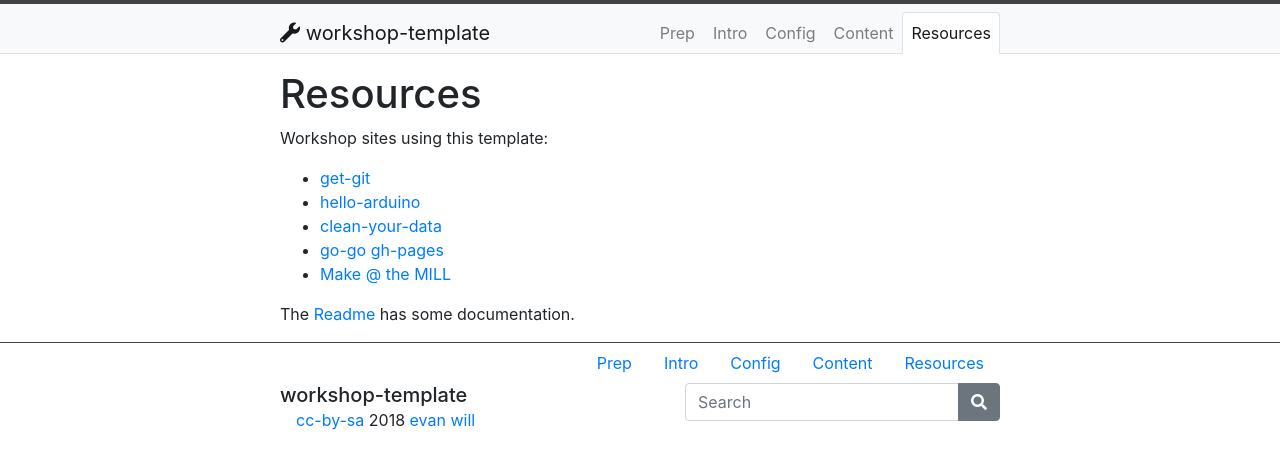
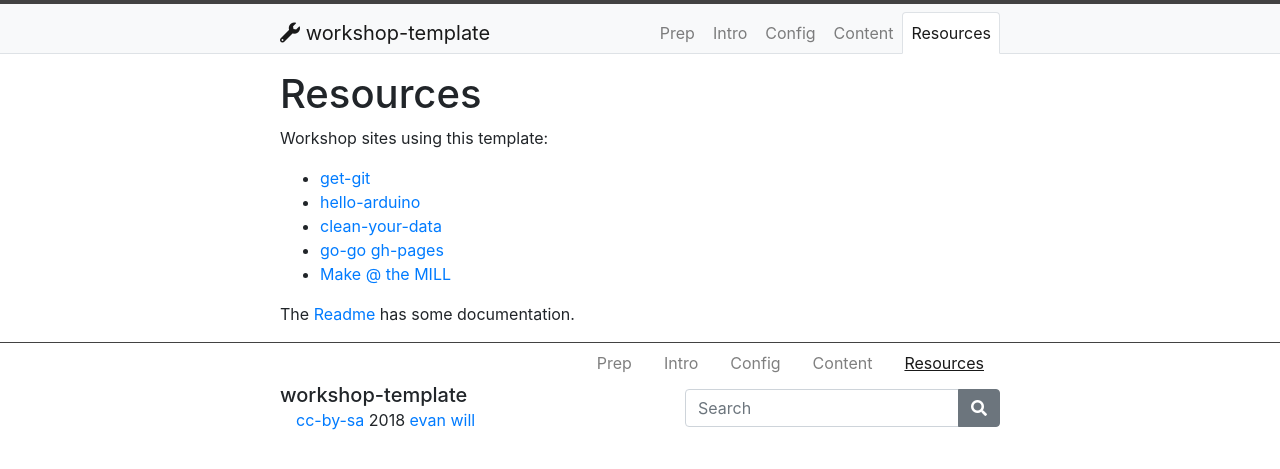
Before and after one commit to evanwill/workshop-template-b, a Jekyll site: the page built from _sections/4-resources.md, in a window 1280 px wide. Shown: the top 469 px of the page. Built offline with Jekyll 4.4.1, drawn with Linux system fonts in a browser that asks for light colours.

Commit message:
style footer

```diff
--- a/_includes/footer.html
+++ b/_includes/footer.html
@@ -7,7 +7,7 @@
         {% endif %}{% endfor %}
       </ul>
     </nav>
-    <div class="row pb-3">
+    <div class="row align-items-center pb-3">
         <div class="col-md">
           <a class="h5" href="{{ '/' | absolute_url }}">{{ site.title }}</a>
           <br>
--- a/_sass/_custom.scss
+++ b/_sass/_custom.scss
@@ -1,13 +1,19 @@
 /* add decorative borders  */
 header {
     border-top: solid 4px $top-border;
-    //border-bottom: solid 1px $top-border;
     .nav-tabs {
         border-bottom: none;
     }
 }
 footer {
     border-top: solid 1px $top-border;
+    .nav-link {
+        color: rgba(0,0,0,.5);
+        &.active {
+            text-decoration: underline;
+            color: rgba(0,0,0,.9);
+        }
+    }
 }
 /* change container size for easier reading */
 @media (min-width:576px){
```
